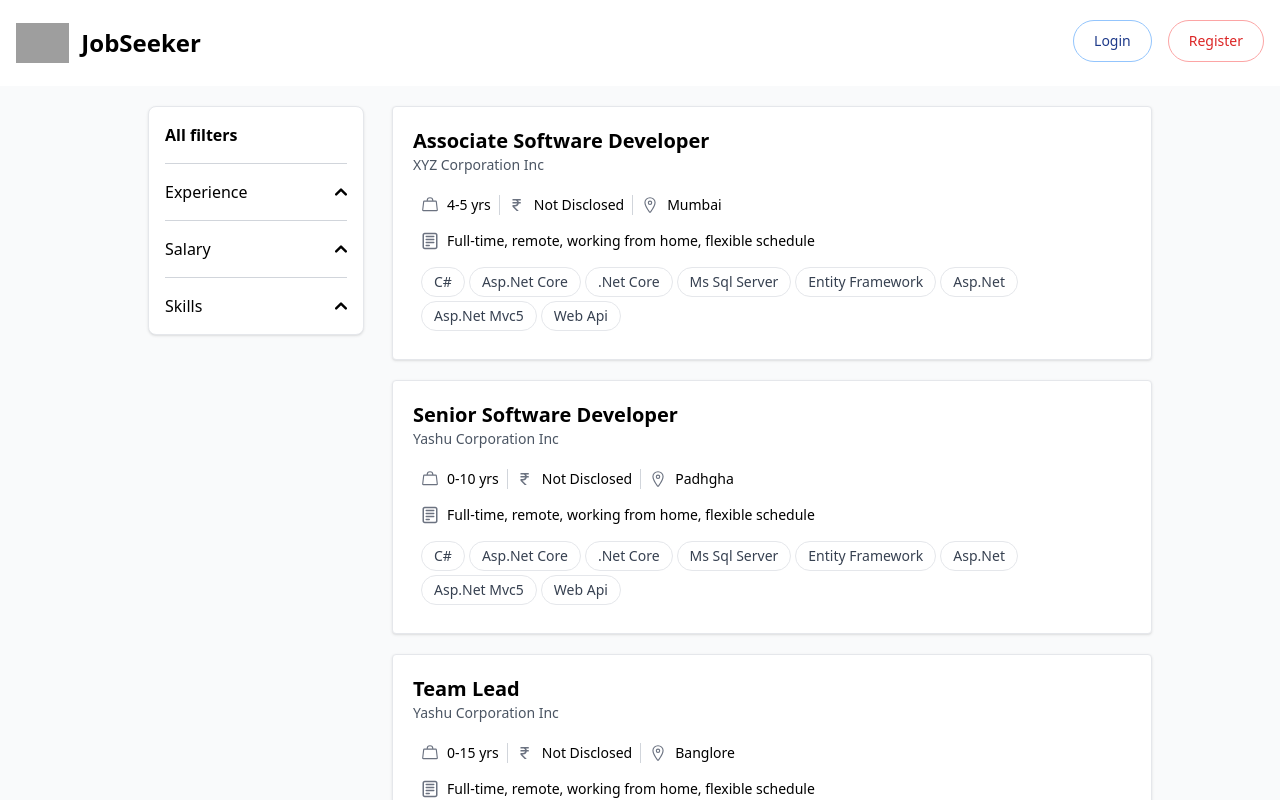
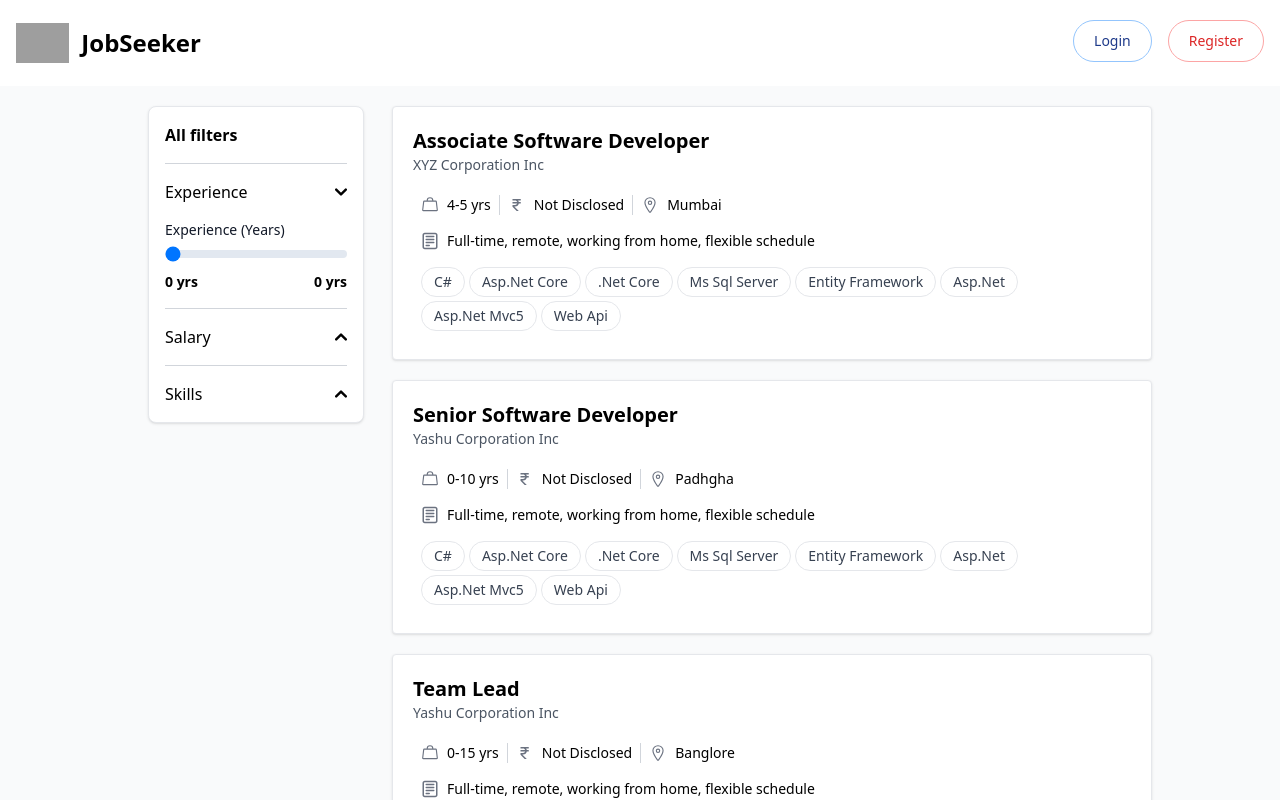
Before and after one commit to Anirudh-WB/JobSeaker, a React (Create React App) app: page /job-list in a window 1280 px wide. Built offline with nearby package versions, Linux system fonts and the light colour scheme; grey boxes are pictures that could not be loaded.

Commit message:
Job List Page added 1

```diff
--- a/src/components/JobList/Jobfilters.jsx
+++ b/src/components/JobList/Jobfilters.jsx
@@ -16,7 +16,7 @@ function Jobfilters() {
     "Docker",
     "Kubernetes",
   ];
-  const [openSections, setOpenSections] = useState({ skills: false });
+  const [openSections, setOpenSections] = useState({ skills: false, experience: true });
   const [experienceRange, setExperienceRange] = useState(0);
   const [searchTerm, setSearchTerm] = useState("");
   const [selectedSkills, setSelectedSkills] = useState([]);
```
